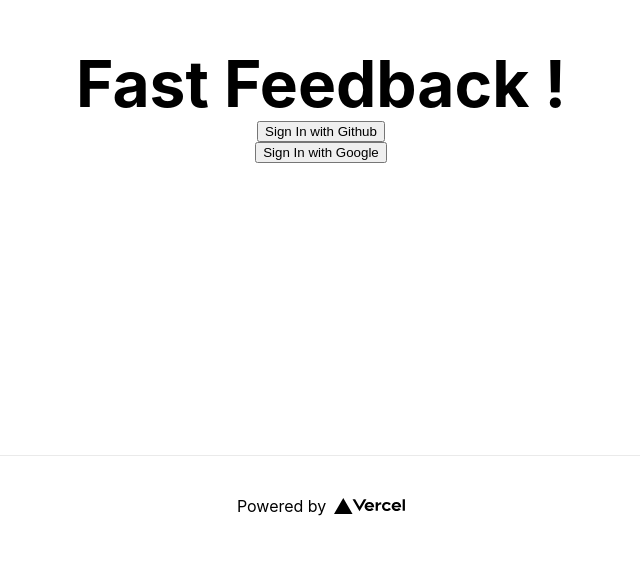
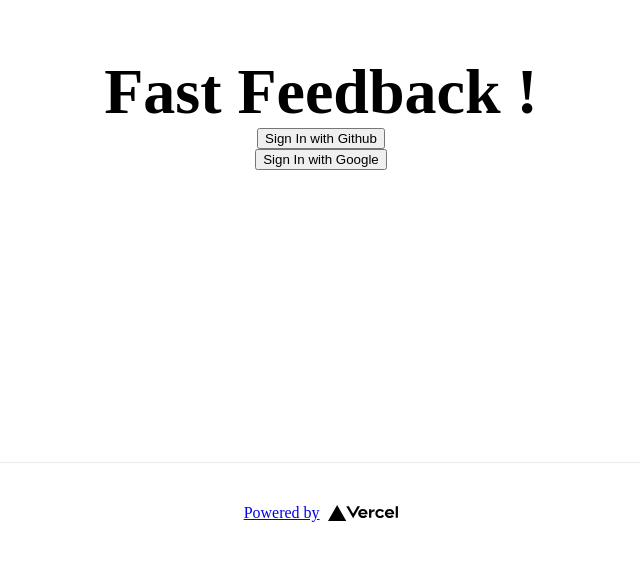
Before and after one commit to ozkalai/fastfeedback, a Next.js app: page / in a window 1280 px wide. Shown: the part 245-806 px from the top of the page, without its empty margins (319-959 px from the left). Built offline with nearby package versions, Linux system fonts and the light colour scheme; no server answers.

Commit message:
ThemeProvider added

```diff
--- a/pages/_app.js
+++ b/pages/_app.js
@@ -1,10 +1,14 @@
-import "../styles/globals.css";
-import { AuthProvider } from "../lib/auth";
+import theme from "@/styles/theme";
+import { AuthProvider } from "@/lib/auth";
+import { ThemeProvider, CSSReset } from "@chakra-ui/core";
 function App({ Component, pageProps }) {
   return (
-    <AuthProvider>
-      <Component {...pageProps} />
-    </AuthProvider>
+    <ThemeProvider theme={theme}>
+      <AuthProvider>
+        <CSSReset />
+        <Component {...pageProps} />
+      </AuthProvider>
+    </ThemeProvider>
   );
 }
 
```
